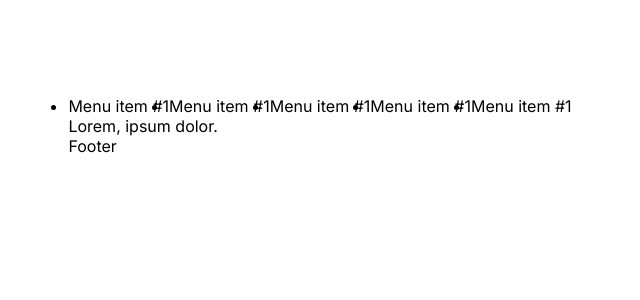
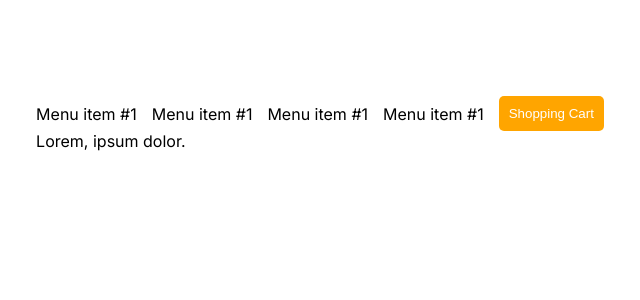
Before and after one commit to sjoerdvermeijden/aviva-solutions, a Next.js app: page / in a window 1280 px wide. Shown: the top 300 px of the page, without its empty margins (320-960 px from the left). Built offline with nearby package versions, Linux system fonts and the light colour scheme.

Commit message:
Adds styling for the navigation component and removes the footer component

```diff
--- a/src/components/Button/Button.module.scss
+++ b/src/components/Button/Button.module.scss
@@ -1,5 +1,7 @@
 .button {
-    background: red;
+    background: orange;
     padding: 10px;
     color: white;
+    border-width: 0;
+    border-radius: 5px;
 }
--- a/src/components/Button/Button.tsx
+++ b/src/components/Button/Button.tsx
@@ -2,11 +2,15 @@ import React from 'react'
 
 import styles from './Button.module.scss'
 
-type Props = {}
+type Props = {
+    children: React.ReactNode;
+}
 
-function Button({ }: Props) {
+function Button({ children }: Props) {
     return (
-        <button className={styles.Button}>Button</button>
+        <button className={styles.button}>
+            {children}
+        </button>
     )
 }
 
--- a/src/components/Footer/Footer.module.scss
+++ /dev/null
@@ -1,3 +0,0 @@
-.footer {
-
-}
--- a/src/components/Footer/Footer.tsx
+++ /dev/null
@@ -1,13 +0,0 @@
-import React from 'react'
-
-import styles from './Footer.module.scss'
-
-type Props = {}
-
-function Footer({ }: Props) {
-    return (
-        <div className={styles.footer}>Footer</div>
-    )
-}
-
-export default Footer
--- a/src/components/Layout/Layout.tsx
+++ b/src/components/Layout/Layout.tsx
@@ -1,7 +1,6 @@
 import React from 'react'
 
 import Header from '../Header/Header'
-import Footer from '../Footer/Footer'
 
 type Props = {
     children: React.ReactNode;
@@ -12,7 +11,6 @@ function Layout({ children }: Props) {
         <div>
             <Header />
             {children}
-            <Footer />
         </div>
     )
 }
--- a/src/components/Navigation/Navigation.module.scss
+++ b/src/components/Navigation/Navigation.module.scss
@@ -1,7 +1,12 @@
 .navigation {
     display: flex;
+    align-items: center;
+    list-style: none;
 
     &__item {
 
+        &:not(:last-child) {
+            margin-right: 15px;
+        }
     }
 }
--- a/src/components/Navigation/Navigation.tsx
+++ b/src/components/Navigation/Navigation.tsx
@@ -1,6 +1,7 @@
 import React from 'react'
 
 import styles from './Navigation.module.scss'
+import Button from '../Button/Button'
 
 type Props = {}
 
@@ -12,7 +13,7 @@ function Navigation({ }: Props) {
                 <li className={styles.navigation__item}>Menu item #1</li>
                 <li className={styles.navigation__item}>Menu item #1</li>
                 <li className={styles.navigation__item}>Menu item #1</li>
-                <li className={styles.navigation__item}>Menu item #1</li>
+                <li className={styles.navigation__item}><Button>Shopping Cart</Button></li>
             </ul>
         </div>
     )
```
